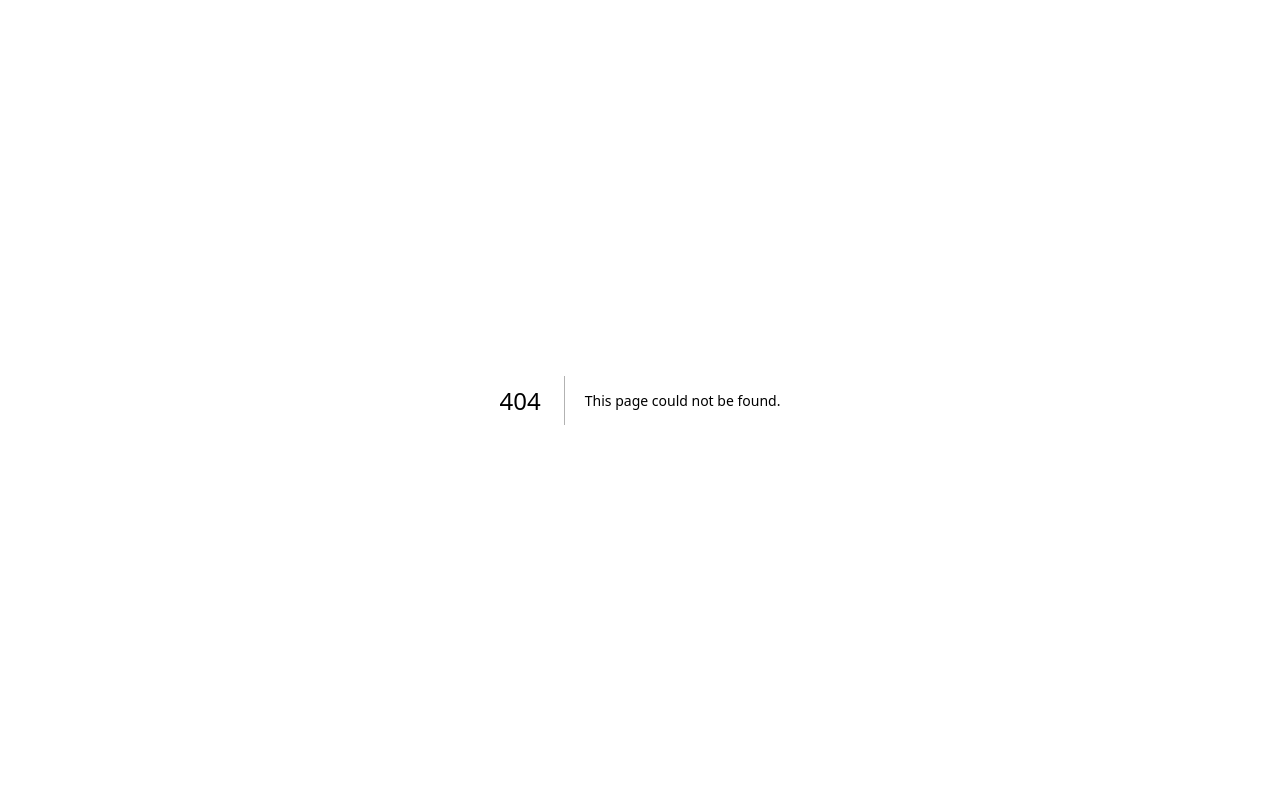
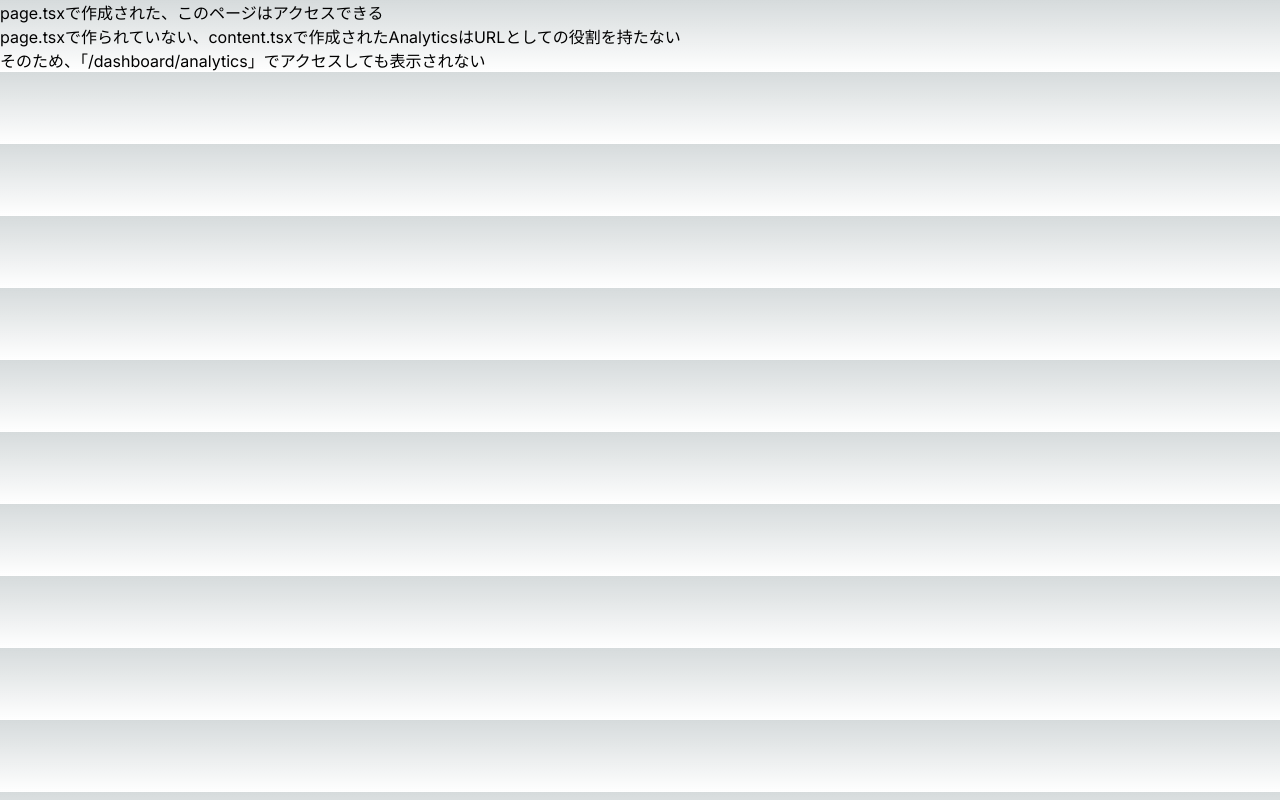
Before and after one commit to toku-chan/study-next-app-router, a Next.js app: page /dashboard in a window 1280 px wide. Before the commit this address had no page. Built offline with nearby package versions, Linux system fonts and the light colour scheme.

Commit message:
defining-routes/creating-routes

```diff
--- /dev/null
+++ b/src/app/dashboard/analytics/component.tsx
@@ -0,0 +1,8 @@
+export function Analytics() {
+  return (
+    <div>
+      <p>page.tsxで作られていない、content.tsxで作成されたAnalyticsはURLとしての役割を持たない</p>
+      <p>そのため、「<a href="/dashboard/analytics">/dashboard/analytics</a>」でアクセスしても表示されない</p>
+    </div>
+  )
+}
--- /dev/null
+++ b/src/app/dashboard/page.tsx
@@ -0,0 +1,10 @@
+import { Analytics } from "./analytics/component";
+
+export default function DashBoard() {
+  return (
+    <div>
+      <p>page.tsxで作成された、このページはアクセスできる</p>
+      <Analytics />
+    </div>
+  )
+}
```
Also changed, not shown: src/app/dashboard/settings/page.tsx (added, +7 -0 lines).
